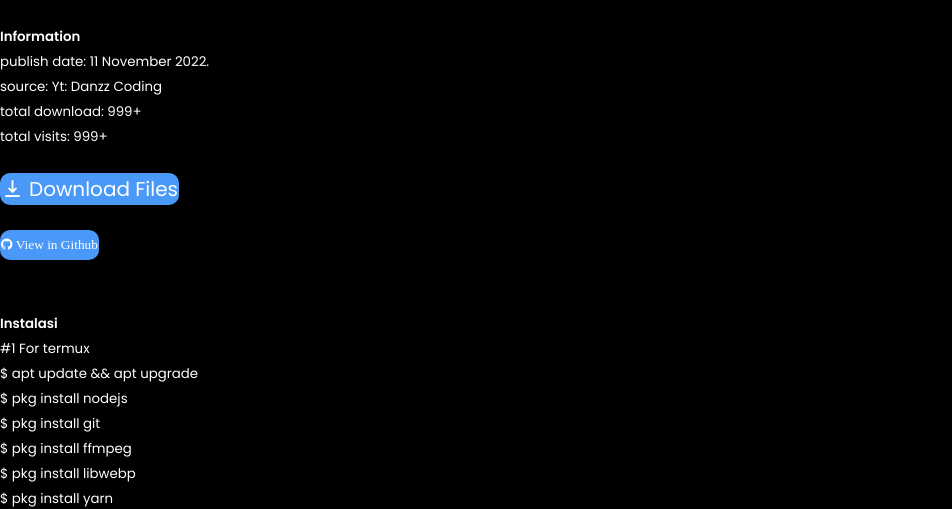
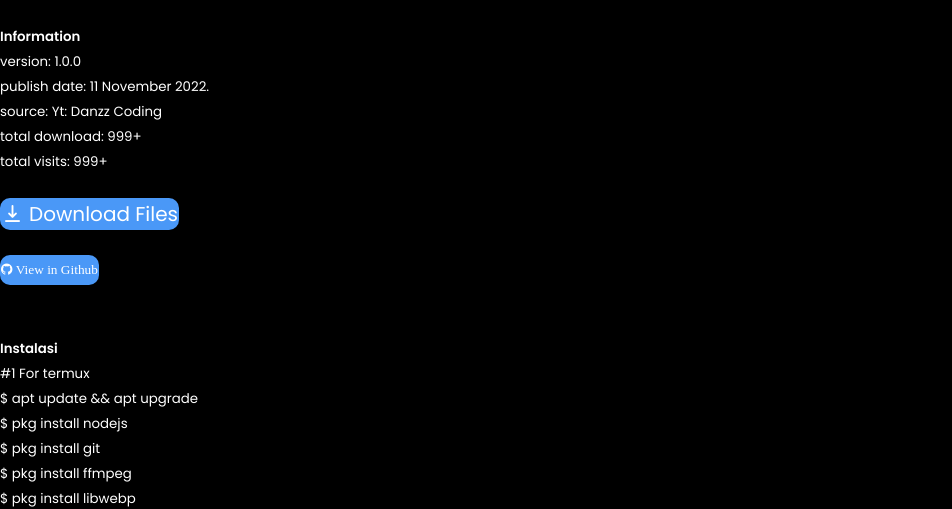
Before and after one commit to danzzcoding/info-scbotv1, a plain HTML site: page index.html in a window 1280 px wide. Shown: the part 296-805 px from the top of the page, without its empty margins (0-952 px from the left). Drawn offline with nearby package versions, Linux system fonts and the light colour scheme.

Commit message:
Add files via upload

```diff
--- a/index.html
+++ b/index.html
@@ -16,7 +16,7 @@
 		<img src="scbotv1.jpg" alt="Script bot WhatsApp by Danzz Coding" style="width: 380px;">
 		</a>
 		<br><br>
-		<small><b>Information</b><br>publish date: 11 November 2022.<br>source: Yt: Danzz Coding<br>total download: 999+<br>total visits: 999+</small>
+		<small><b>Information</b><br>version: 1.0.0<br>publish date: 11 November 2022.<br>source: Yt: Danzz Coding<br>total download: 999+<br>total visits: 999+</small>
 		<br><br>
 		<button class="download-btn" data-timer="5">
         <span class="icon material-symbols-rounded">Vertical_align_bottom</span>
```
